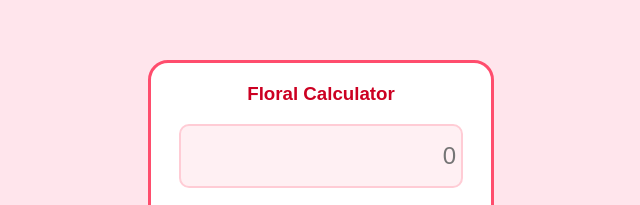
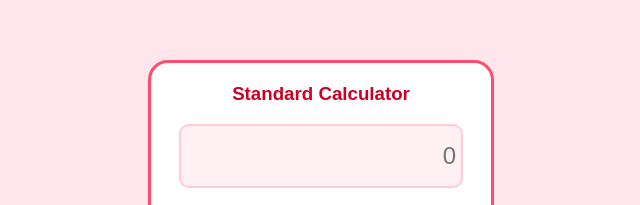
Before and after one commit to MANASI12-may/MY-FLORAL-CALCULATOR, a plain HTML site: page index.html in a window 1280 px wide. Shown: the part 107-312 px from the top of the page, 319-959 px from the left. Drawn offline with Linux system fonts and the light colour scheme.

Commit message:
Change title from 'Floral Calculator' to 'Standard Calculator'

```diff
--- a/index.html
+++ b/index.html
@@ -9,7 +9,7 @@
 
     <!-- Main calculator container wrapper -->
     <div class="calculator">
-        <h3 class="title">Floral Calculator</h3>
+        <h3 class="title">Standard Calculator</h3>
 
         <!-- Display screen to show numbers -->
         <input type="text" id="display" readonly placeholder="0">
```
